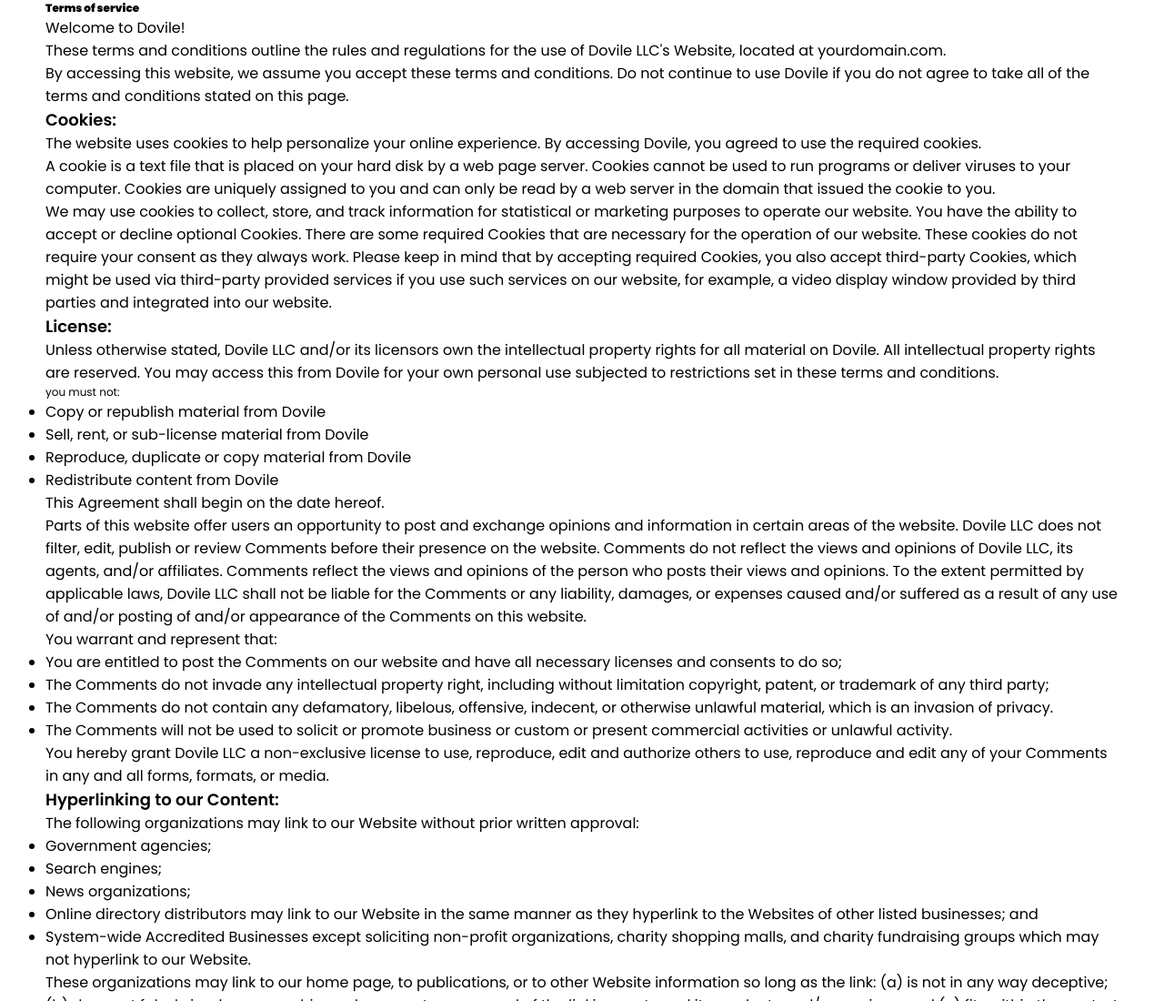
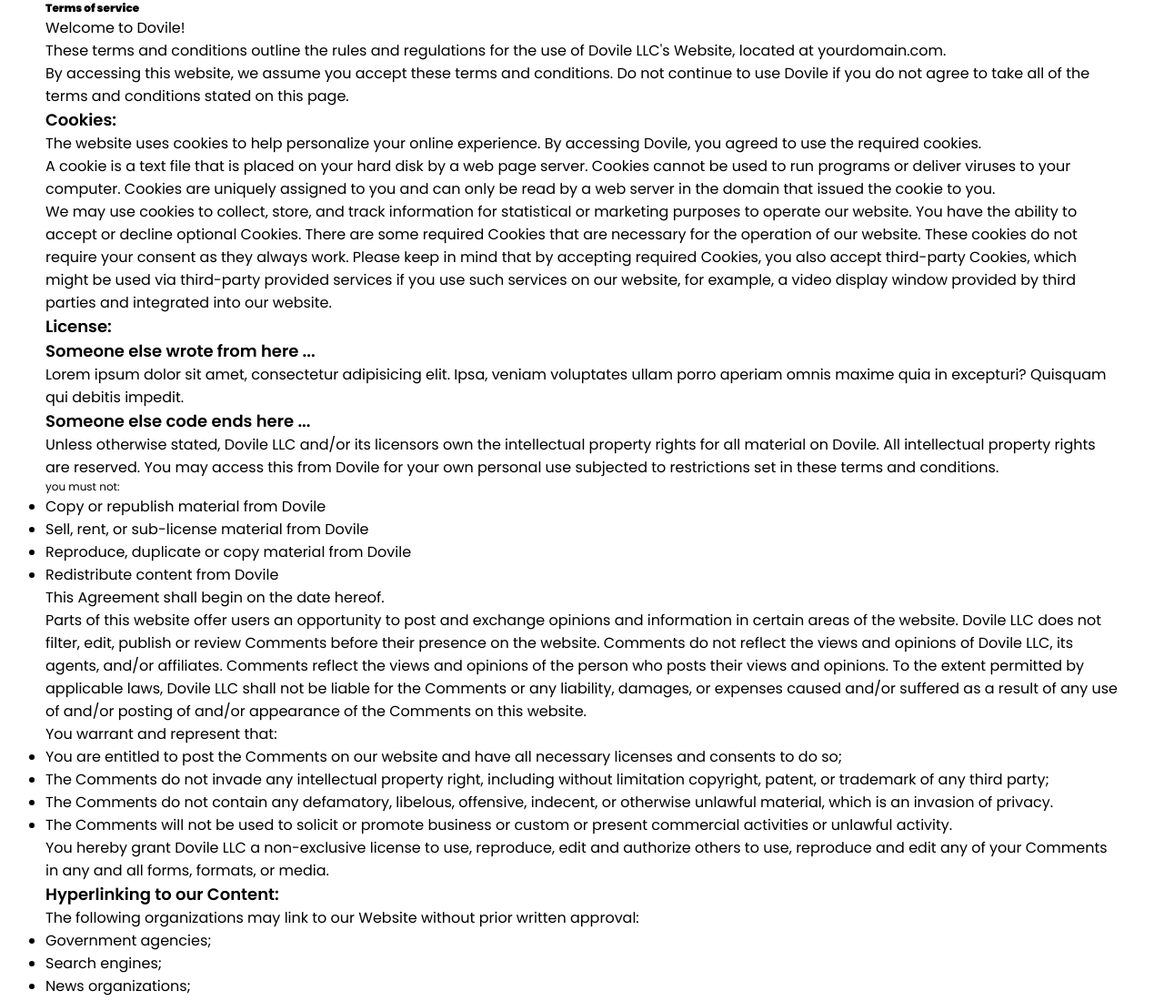
Before and after one commit to Blossom714/dovile, a plain HTML site: page terms.html in a window 1280 px wide. Shown: the top 1100 px of the page at 91% size. Drawn offline with Linux system fonts and the light colour scheme.

Commit message:
I modified terms page

```diff
--- a/terms.html
+++ b/terms.html
@@ -22,6 +22,13 @@
     <p>We may use cookies to collect, store, and track information for statistical or marketing purposes to operate our website. You have the ability to accept or decline optional Cookies. There are some required Cookies that are necessary for the operation of our website. These cookies do not require your consent as they always work. Please keep in mind that by accepting required Cookies, you also accept third-party Cookies, which might be used via third-party provided services if you use such services on our website, for example, a video display window provided by third parties and integrated into our website.</p>
 
     <h2>License:</h2>
+
+    <h2> Someone else wrote from here ...
+    </h2>
+    <section>
+        <p> Lorem ipsum dolor sit amet, consectetur adipisicing elit. Ipsa, veniam voluptates ullam porro aperiam omnis maxime quia in excepturi? Quisquam qui debitis impedit.</p>
+    </section>
+    <h2> Someone else code ends here ...</h2>
 
     <p>Unless otherwise stated, Dovile LLC and/or its licensors own the intellectual property rights for all material on Dovile. All intellectual property rights are reserved. You may access this from Dovile for your own personal use subjected to restrictions set in these terms and conditions.</p>
     <ul>
```
